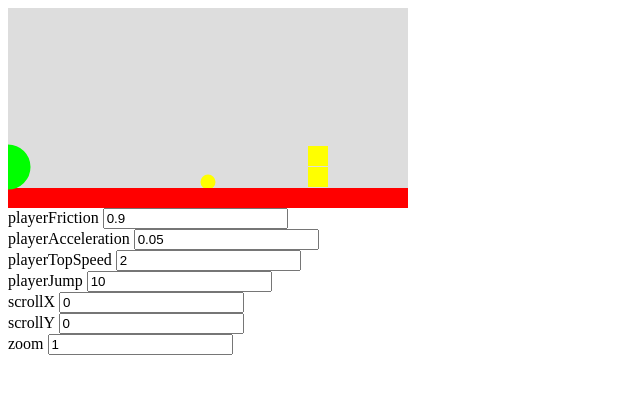
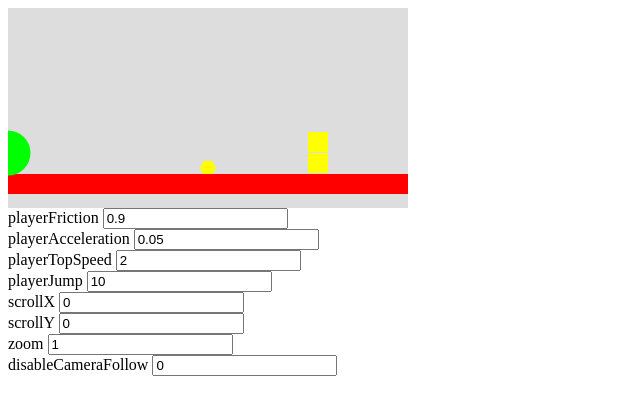
Before and after one commit to kilnan/canvasPlayground, a plain HTML site: page index.html in a window 1280 px wide. Shown: the whole page, without its empty margins (0-640 px from the left). Drawn offline with Linux system fonts and the light colour scheme.

Commit message:
following camera

```diff
--- a/index.html
+++ b/index.html
@@ -19,9 +19,9 @@
 			playerJump: 10.0,
 			scrollX: 0.0,
 			scrollY: 0.0,
-			zoom: 1.0
+			zoom: 1.0,
+			disableCameraFollow: 0
 		};
-		var inibitJump = false;
 		var key = []; // Or you could call it "key"
 		onkeydown = onkeyup = function(e) {
 		    key[e.keyCode] = e.type == 'keydown';
@@ -136,7 +136,59 @@
 				}
 			}
 
+			cameraFollow(player);
 		}
+
+		var lastTransformedX = null;
+		var lastTransformedY = null;
+        function cameraFollow(player) {
+        	if (parameters.disableCameraFollow) {
+        		return;
+        	}
+
+        	var zoom = parameters.zoom;
+        	var transformedX = (player.x - scrollX) * zoom;
+			var transformedY = (player.y - scrollY) * zoom;
+
+			if (!lastTransformedX || !transformedY) {
+				lastTransformedX = transformedX;
+				lastTransformedY = transformedY;
+
+				return;
+			}
+
+            var currentViewport = {
+            	left: parameters.scrollX,
+            	right: parameters.scrollX + viewportWidth,
+            	bottom: parameters.scrollY,
+            	top: parameters.scrollY + viewportHeight
+            };
+
+            var boundaryLeft = currentViewport.left + viewportWidth / 5;
+            var boundaryRight = currentViewport.right - viewportWidth / 5;
+            var boundaryBottom = currentViewport.bottom + viewportHeight / 5;
+            var boundaryTop = currentViewport.top - viewportHeight / 5;
+
+            var movingLeft = transformedX < lastTransformedX;
+            var movingRight = transformedX > lastTransformedX;
+            var movingUp = transformedY > lastTransformedY;
+            var movingDown = transformedY < lastTransformedY;
+
+			if (transformedX < boundaryLeft && movingLeft) {
+ 				parameters.scrollX += (transformedX - lastTransformedX) / zoom;
+			} else if (transformedX > boundaryRight && movingRight) {
+                parameters.scrollX += (transformedX - lastTransformedX) / zoom;
+			}
+
+			if (transformedY < boundaryBottom && movingDown) {
+ 				parameters.scrollY += (transformedY - lastTransformedY) / zoom;
+			} else if (transformedY > boundaryTop && movingUp) {
+                parameters.scrollY += (transformedY - lastTransformedY) / zoom;
+			}
+
+			lastTransformedX = transformedX;
+			lastTransformedY = transformedY;
+        }
 
 		function collisionCircles(circleA, circleB) {
 			var distanceX = circleA.x - circleB.x;
```
